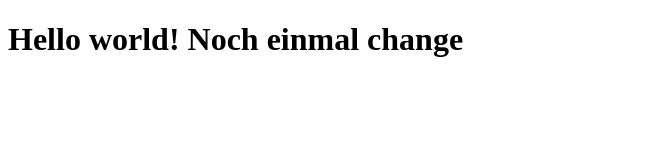
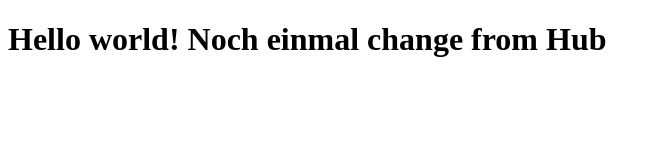
Before and after one commit to HLequoc/FallStudie, a plain HTML site: page index.html in a window 1280 px wide. Shown: the whole page, without its empty margins (0-661 px from the left). Drawn offline with Linux system fonts and the light colour scheme.

Commit message:
Update index.html

```diff
--- a/index.html
+++ b/index.html
@@ -6,7 +6,7 @@
     <title>Document</title>
 </head>
 <body>
-    <h1>Hello world! Noch einmal change</h1>
+    <h1>Hello world! Noch einmal change from Hub</h1>
 
 </body>
 </html>
```
